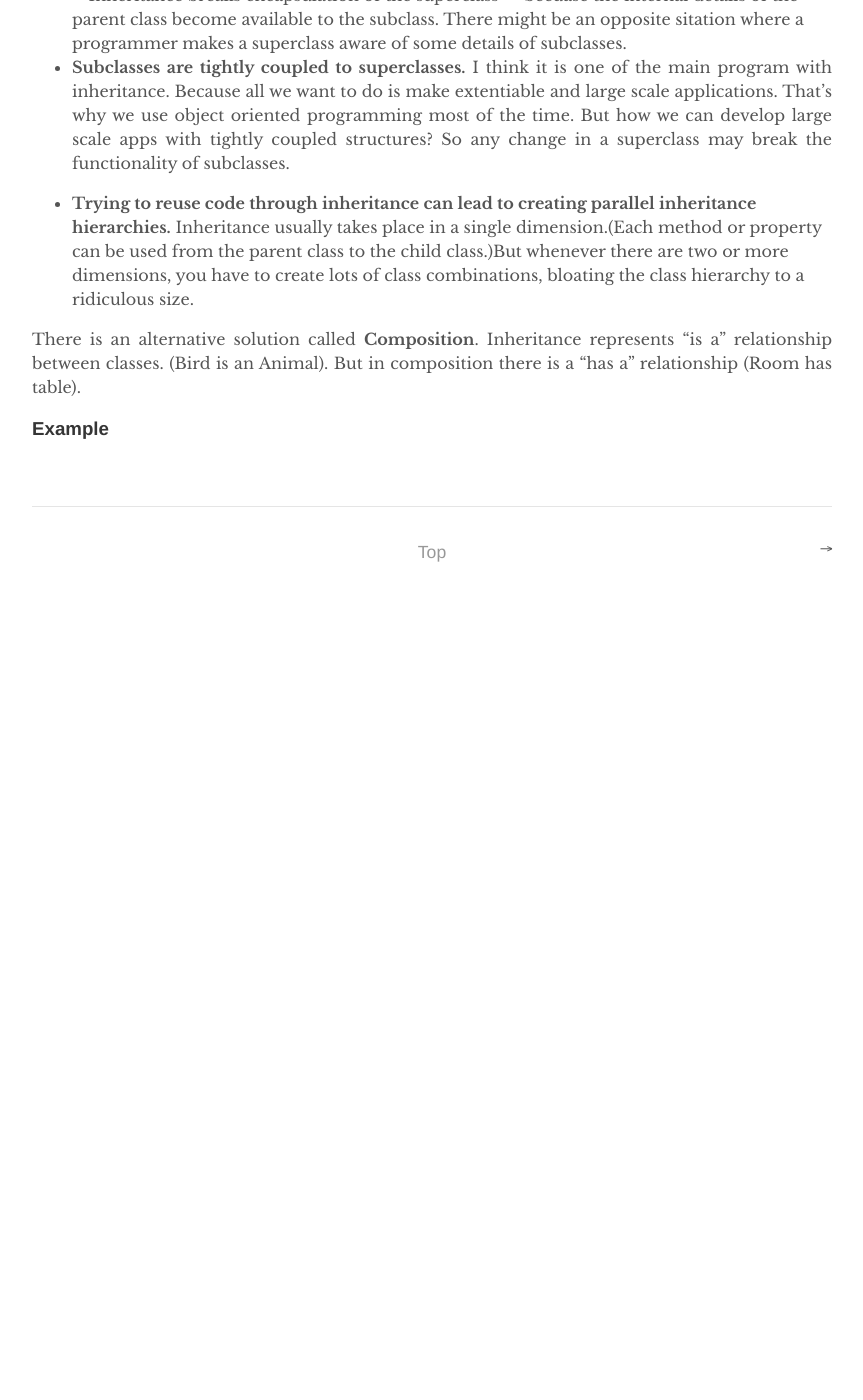
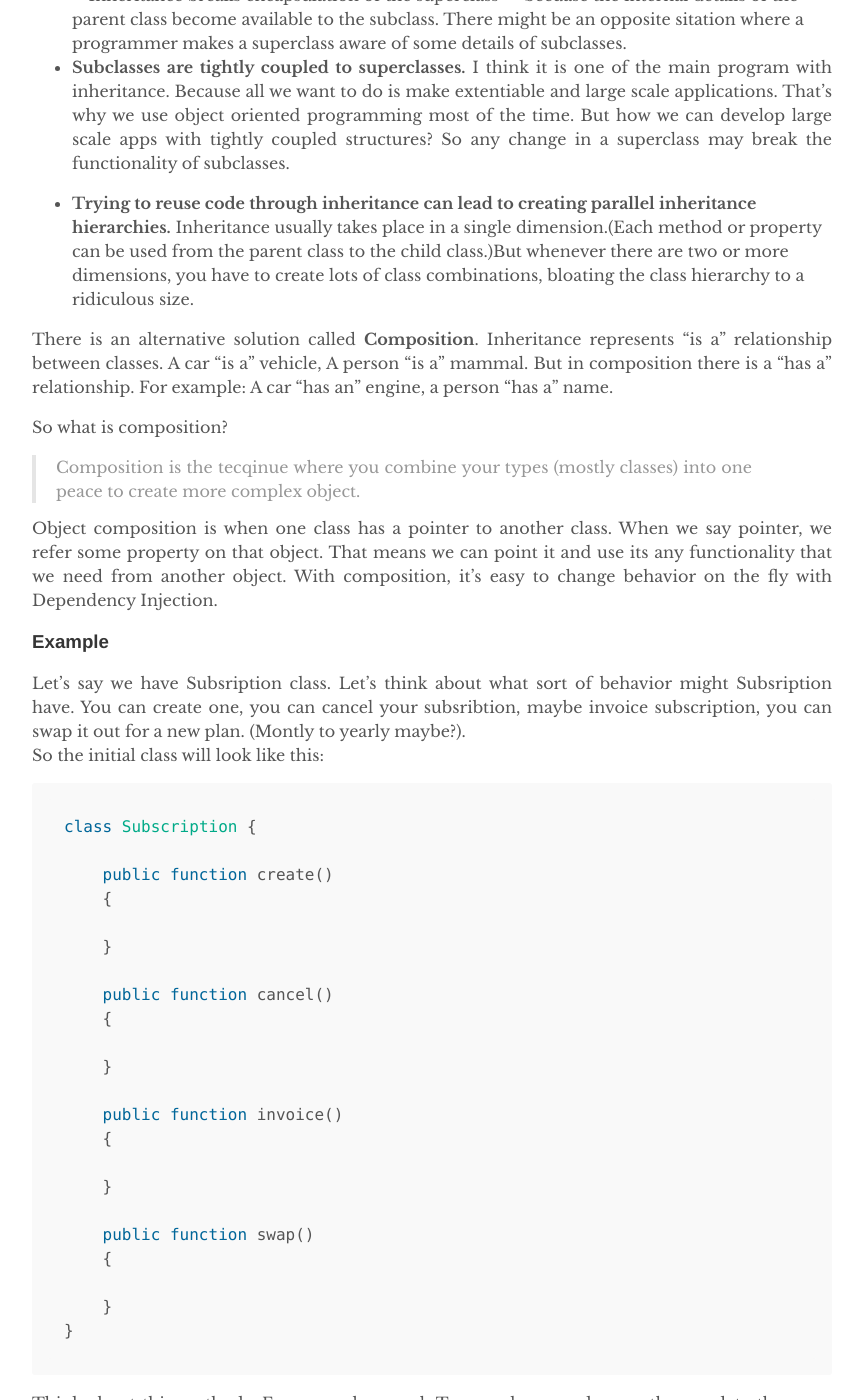
Before and after one commit to cagan/cagan.github.io, a Jekyll site: the page built from _posts/2020-02-27-composition-over-inheritance.md, in a window 1280 px wide and 1400 px high, scrolled down 914 px. Shown: the whole window, without its empty margins (208-1071 px from the left). Built offline with Jekyll 4.4.1, drawn with Linux system fonts in a browser that asks for light colours; our own code applies the rules of GitHub Pages for plain Markdown files; before the commit the page ends 1544 px from its top, so only the background shows below that; some of the changed text lies outside the part shown.

Commit message:
_config.yml set

````diff
--- a/_posts/2020-02-27-composition-over-inheritance.md
+++ b/_posts/2020-02-27-composition-over-inheritance.md
@@ -20,6 +20,45 @@ Let's look at the problems with inheritance.
 - **Trying to reuse code through inheritance can lead to creating parallel inheritance hierarchies.** Inheritance usually takes place in a single dimension.(Each method or property can be used from the parent class to the child class.)But whenever there are two or more dimensions, you have to create lots of class combinations, bloating the class hierarchy to a ridiculous size.
 
 
-There is an alternative solution called **Composition**. Inheritance represents "is a" relationship between classes. (Bird is an Animal). But in composition there is a "has a" relationship (Room has table).
+There is an alternative solution called **Composition**. Inheritance represents "is a" relationship between classes. A car "is a" vehicle, A person "is a" mammal. But in composition there is a "has a" relationship. For example: A car "has an" engine, a person "has a" name.
+
+So what is composition?
+> Composition is the tecqinue where you combine your types (mostly classes) into one peace to create more complex object.
+
+
+Object composition is when one class has a pointer to another class. When we say pointer, we refer some property on that object. That means we can point it and use its any functionality that we need from another object. With composition, it's easy to change behavior on the fly with Dependency Injection.
 
 ### Example
+
+Let's say we have Subsription class. Let's think about what sort of behavior might Subsription have. You can create one, you can cancel your subsribtion, maybe invoice subscription, you can swap it out for a new plan. (Montly to yearly maybe?).
+So the initial class will look like this:
+
+```php
+class Subscription {
+
+    public function create()
+    {
+
+    }
+
+    public function cancel()
+    {
+
+    }
+
+    public function invoice()
+    {
+
+    }
+
+    public function swap()
+    {
+
+    }
+}
+```
+
+
+Think about this methods. For example cancel. To cancel we need more than update the users table in database. Maybe we need to fire off an API request. Let's say we use Stripe API to handle our billing processes. So we need some additional functionality to our class. Like we need to find stripe customer and stripe subsription by customer. How can we handle it?
+There are three ways to add this behavior. Lets look at them one by one.
+1 is the most worst way. Its simplty add new functions to our class directly.
````
Also changed, not shown: other parts of _posts/2020-02-27-composition-over-inheritance.md (+1 -1 lines).
